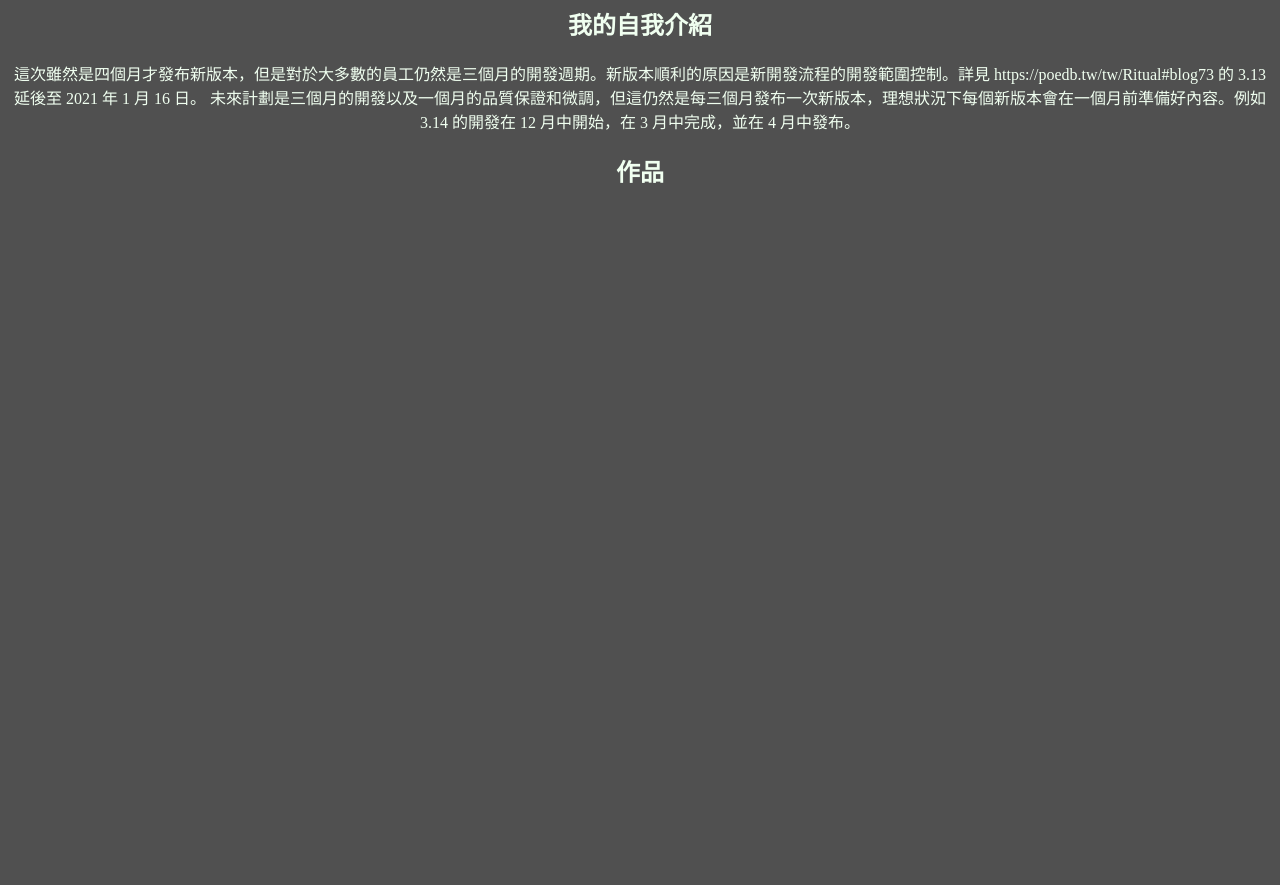
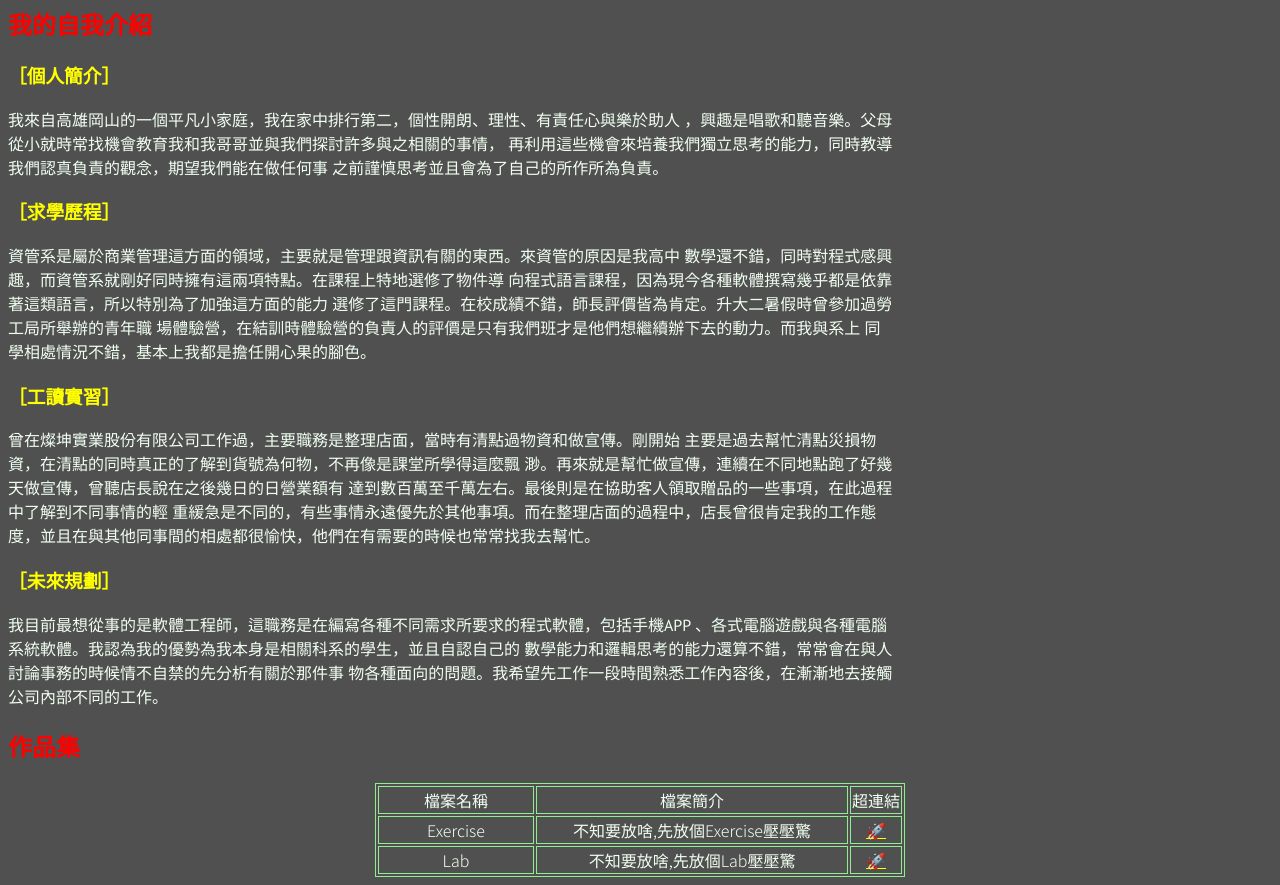
Before and after one commit to stp9640502/myproject, a plain HTML site: page Exercise/Exercise_06/index.html in a window 1280 px wide. Shown: the part 68-953 px from the top of the page. Before the commit the page ends 800 px from the top, so only its background shows below. Drawn offline with Linux system fonts and the light colour scheme.

Commit message:
Exercise06

```diff
--- a/Exercise/Exercise_06/index.html
+++ b/Exercise/Exercise_06/index.html
@@ -6,18 +6,32 @@
     <meta http-equiv="X-UA-Compatible" content="IE=edge">
     <meta name="viewport" content="width=device-width, initial-scale=1.0">
     <title>個人簡歷網頁</title>
+    <link rel="preconnect" href="https://fonts.gstatic.com">
+    <link href="https://fonts.googleapis.com/css2?family=Noto+Sans+TC:wght@300&family=PT+Sans&display=swap"
+        rel="stylesheet">
     <style>
         body {
             background-color: rgb(80, 80, 80);
             color: white;
-            text-align: center;
+            font-family: 'PT Sans', sans-serif;
         }
 
         nav {
-            background-color: purple;
-            color: rgb(220, 220, 22);
+            background-color: rgb(226, 21, 226);
             font-size: 2rem;
             font-family: DFkai-sb;
+        }
+
+        h1 {
+            color: red
+        }
+
+        h2,
+        h3,
+        h4,
+        h5,
+        h6 {
+            color: yellow
         }
 
         article {
@@ -29,7 +43,7 @@
         }
 
         a:visited {
-            color: green;
+            color: rgb(30, 30, 30);
         }
 
         a:hover {
@@ -38,6 +52,30 @@
 
         a:active {
             color: blue;
+        }
+
+        table,
+        th,
+        td {
+            border: 1px solid lightgreen;
+            text-align: center;
+            font-family: 'Noto Sans TC', sans-serif;
+        }
+
+        .td1 {
+            width: 30%;
+        }
+
+        .td2 {
+            width: 60%;
+        }
+
+        .td3 {
+            width: 10%;
+        }
+
+        section {
+            width: 70%;
         }
     </style>
 </head>
@@ -51,16 +89,62 @@
         <article>
             <h1 href="myself">我的自我介紹</h1>
             <section>
-                這次雖然是四個月才發布新版本，但是對於大多數的員工仍然是三個月的開發週期。新版本順利的原因是新開發流程的開發範圍控制。詳見 https://poedb.tw/tw/Ritual#blog73 的 3.13 延後至 2021 年 1 月 16 日。
+                <h3>［個人簡介］</h3>
+                我來自高雄岡山的一個平凡小家庭，我在家中排行第二，個性開朗、理性、有責任心與樂於助人
+                ，興趣是唱歌和聽音樂。父母從小就時常找機會教育我和我哥哥並與我們探討許多與之相關的事情，
+                再利用這些機會來培養我們獨立思考的能力，同時教導我們認真負責的觀念，期望我們能在做任何事
+                之前謹慎思考並且會為了自己的所作所為負責。
+            </section>
+            <section>
+                <h3>［求學歷程］</h3>
+                資管系是屬於商業管理這方面的領域，主要就是管理跟資訊有關的東西。來資管的原因是我高中
+                數學還不錯，同時對程式感興趣，而資管系就剛好同時擁有這兩項特點。在課程上特地選修了物件導
+                向程式語言課程，因為現今各種軟體撰寫幾乎都是依靠著這類語言，所以特別為了加強這方面的能力
+                選修了這門課程。在校成績不錯，師長評價皆為肯定。升大二暑假時曾參加過勞工局所舉辦的青年職
+                場體驗營，在結訓時體驗營的負責人的評價是只有我們班才是他們想繼續辦下去的動力。而我與系上
+                同學相處情況不錯，基本上我都是擔任開心果的腳色。
+            </section>
+            <section>
+                <h3>［工讀實習］</h3>
+                曾在燦坤實業股份有限公司工作過，主要職務是整理店面，當時有清點過物資和做宣傳。剛開始
+                主要是過去幫忙清點災損物資，在清點的同時真正的了解到貨號為何物，不再像是課堂所學得這麼飄
+                渺。再來就是幫忙做宣傳，連續在不同地點跑了好幾天做宣傳，曾聽店長說在之後幾日的日營業額有
+                達到數百萬至千萬左右。最後則是在協助客人領取贈品的一些事項，在此過程中了解到不同事情的輕
+                重緩急是不同的，有些事情永遠優先於其他事項。而在整理店面的過程中，店長曾很肯定我的工作態
+                度，並且在與其他同事間的相處都很愉快，他們在有需要的時候也常常找我去幫忙。
+            </section>
+            <section>
+                <h3>［未來規劃］</h3>
+                我目前最想從事的是軟體工程師，這職務是在編寫各種不同需求所要求的程式軟體，包括手機APP
+                、各式電腦遊戲與各種電腦系統軟體。我認為我的優勢為我本身是相關科系的學生，並且自認自己的
+                數學能力和邏輯思考的能力還算不錯，常常會在與人討論事務的時候情不自禁的先分析有關於那件事
+                物各種面向的問題。我希望先工作一段時間熟悉工作內容後，在漸漸地去接觸公司內部不同的工作。
+            </section>
 
-未來計劃是三個月的開發以及一個月的品質保證和微調，但這仍然是每三個月發布一次新版本，理想狀況下每個新版本會在一個月前準備好內容。例如 3.14 的開發在 12 月中開始，在 3 月中完成，並在 4 月中發布。
+
             </section>
         </article>
         <article>
-            <h1 id="Portfolio">作品</h1>
-            <section>
-
-            </section>
+            <h1 id="Portfolio">作品集</h1>
+            <table align="center">
+                <tr>
+                    <td class="td1">檔案名稱</td>
+                    <td class="td2">檔案簡介</td>
+                    <td class="td3">超連結</td>
+                </tr>
+                <tr>
+                    <td class="td1">Exercise</td>
+                    <td class="td2">不知要放啥,先放個Exercise壓壓驚</td>
+                    <td class="td3"><a href="https://stp9640502.github.io/myproject/Exercise/" target="_blank">🚀</a>
+                    </td>
+                </tr>
+                <tr>
+                    <td class="td1">Lab</td>
+                    <td class="td2">不知要放啥,先放個Lab壓壓驚</td>
+                    <td class="td3"><a href="https://stp9640502.github.io/myproject/Lab/" target="_blank">🚀</a>
+                    </td>
+                </tr>
+            </table>
         </article>
     </main>
 </body>
```
